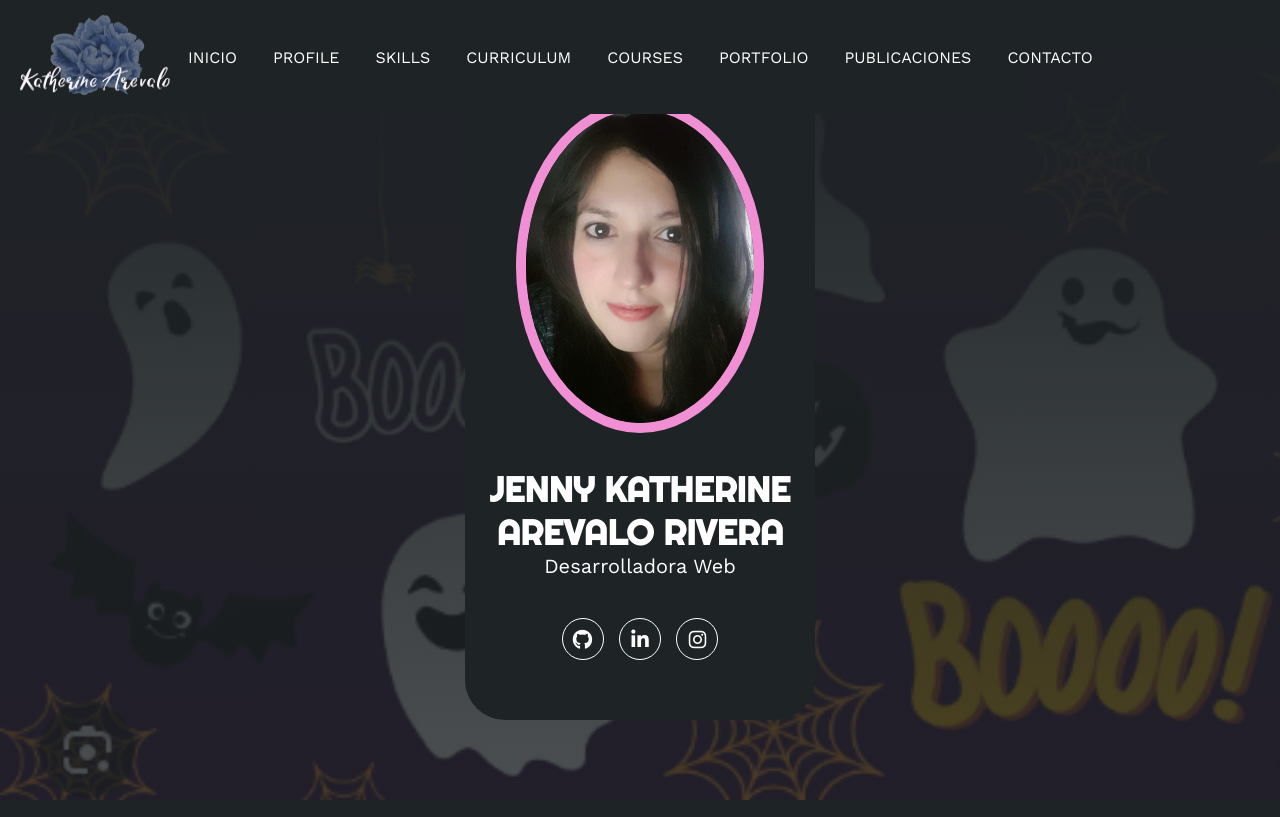
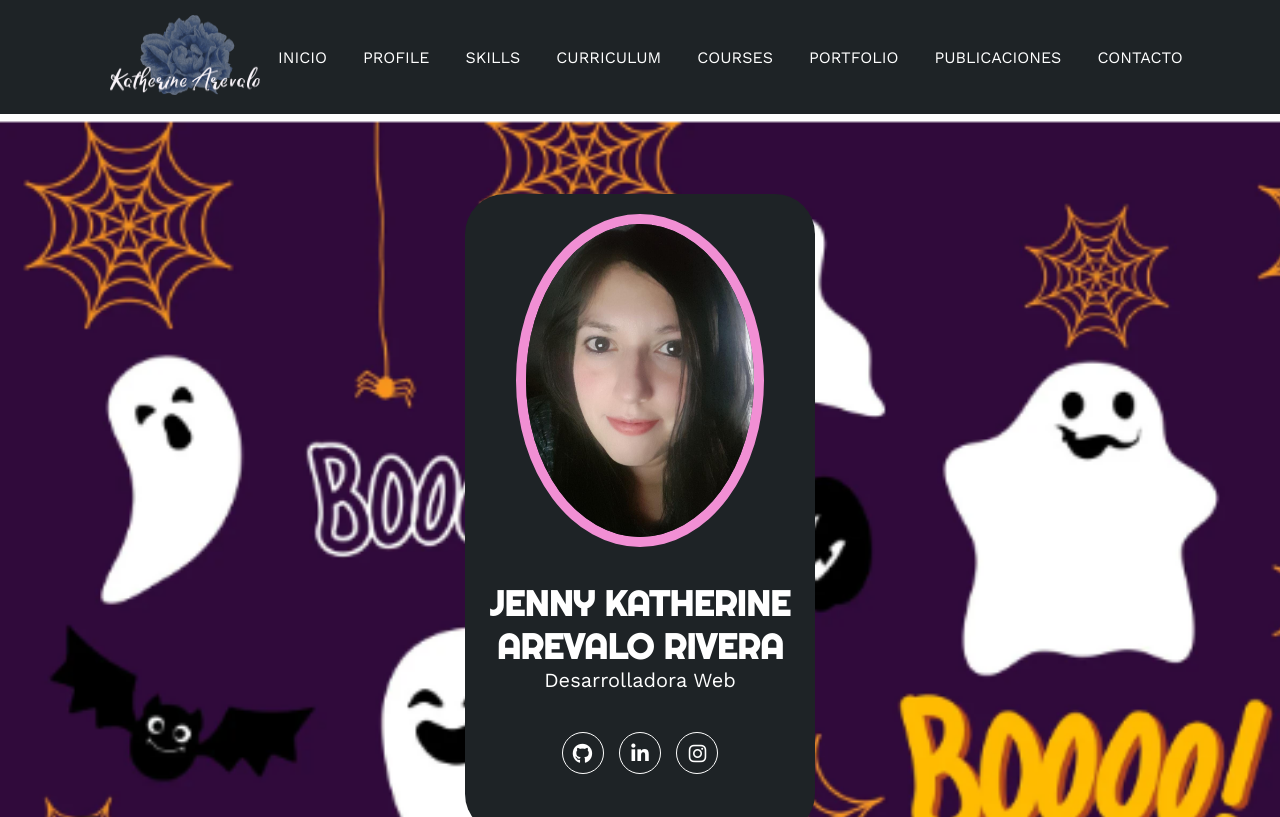
Before and after one commit to jenkarevalo/katherineArevalo.Portafolio, a plain HTML site: page index.html in a window 1280 px wide. Shown: the top 817 px of the page. Drawn offline with nearby package versions, Linux system fonts and the light colour scheme.

Commit message:
cambios halloween

```diff
--- a/estilo.css
+++ b/estilo.css
@@ -12,8 +12,8 @@ html{
 /* MENU */
 .contenedor-header{
     background: #1e2326;
-    position: fixed;
-    width: 80%;
+    position: relative;
+    width: 100%;
     top: 0;
     left: 0;
     z-index: 99;
@@ -60,8 +60,9 @@ html{
 }
 /* SECCION I N I C I O */
 .inicio{
-    background: linear-gradient(to top, rgba(30,35,38,.8), rgba(30,35,38,1)),
-    url(img/fondoHalloween.jpg);
+    /*background: linear-gradient(to top, rgba(30,35,38,.8), rgba(30,35,38,1)),
+    url(img/fondo.jpg);*/
+    background: url(img/fondoHalloween.jpg);
     background-size: cover;
     height: 100vh;
     color: #fff;
```
